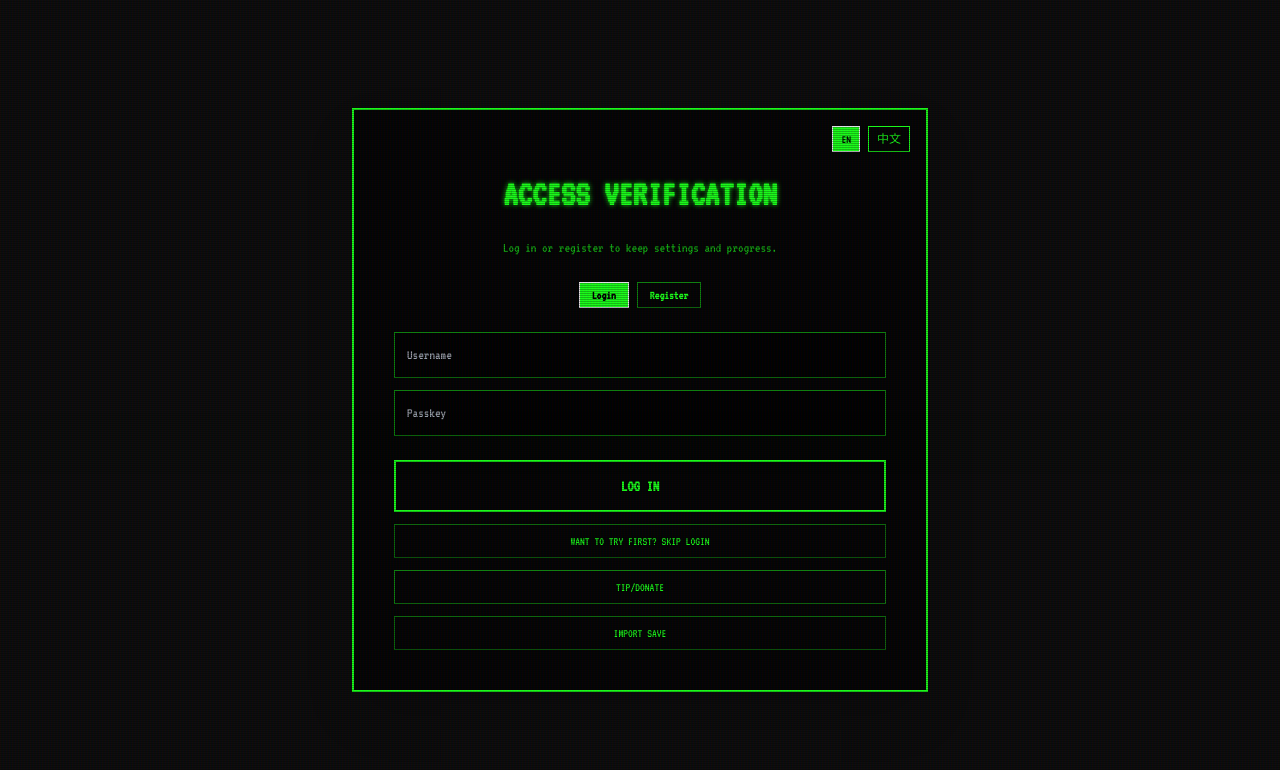
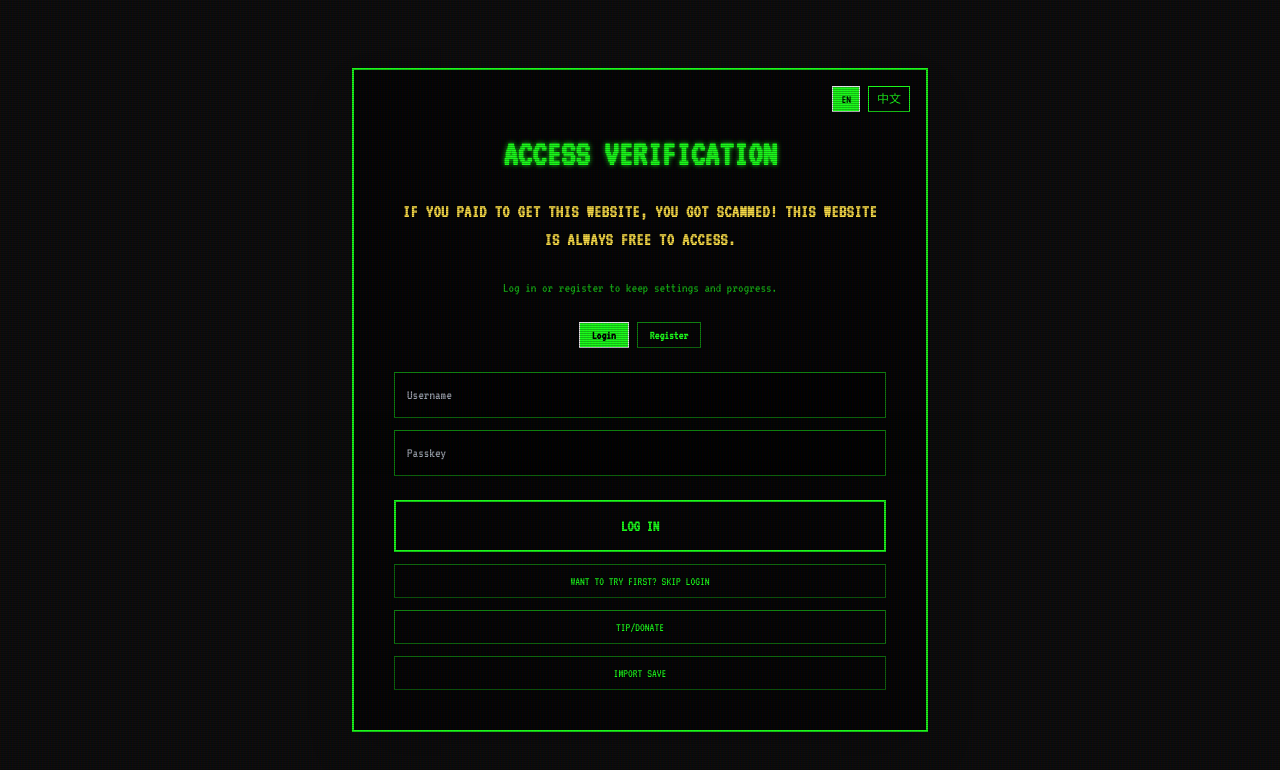
Before and after one commit to BB-84C/Fallout-Wastland-Simulation, a React (Vite) app: page / in a window 1280 px wide. Shown: the top 770 px of the page. Built offline with nearby package versions, Linux system fonts and the light colour scheme.

Commit message:
disclaimer update

```diff
--- a/App.tsx
+++ b/App.tsx
@@ -2176,6 +2176,11 @@ const App: React.FC = () => {
           <h1 className="text-3xl md:text-4xl font-bold glow-text uppercase">
             {isZh ? '访问验证' : 'Access Verification'}
           </h1>
+          <div className="text-base md:text-lg font-bold text-yellow-300 uppercase tracking-wide">
+            {isZh
+              ? '如果你为访问本网站支付过费用，你被诈骗了！本网站永远免费。'
+              : 'If you paid to get this website, you got scammed! This website is always free to access.'}
+          </div>
           <p className="text-sm opacity-70">
             {isZh ? '登录或注册以保存设置与进度。' : 'Log in or register to keep settings and progress.'}
           </p>
--- a/components/StatBar.tsx
+++ b/components/StatBar.tsx
@@ -441,20 +441,25 @@ const StatBar: React.FC<StatBarProps> = ({
                     onClick={() => { onExport('log-md'); setShowExportMenu(false); }}
                     className="w-full text-[10px] px-2 py-1 uppercase hover:bg-[#1aff1a] hover:text-black transition-colors"
                   >
-                    LOG MD
+                    {language === 'en' ? 'LOG MD' : '终端 MD'}
                   </button>
                   <button
                     onClick={() => { onExport('log-pdf'); setShowExportMenu(false); }}
                     className="w-full text-[10px] px-2 py-1 uppercase hover:bg-[#1aff1a] hover:text-black transition-colors"
                   >
-                    LOG PDF
+                    {language === 'en' ? 'LOG PDF' : '终端 PDF'}
                   </button>
                   <button
                     onClick={() => { onExport('save-json'); setShowExportMenu(false); }}
                     className="w-full text-[10px] px-2 py-1 uppercase hover:bg-[#1aff1a] hover:text-black transition-colors"
                   >
-                    SAVE JSON
+                    {language === 'en' ? 'SAVE JSON' : '存档 JSON'}
                   </button>
+                  <div className="px-2 py-1 text-[9px] opacity-60">
+                    {language === 'en'
+                      ? 'JSON export is the only way to transfer saves between browsers/devices.'
+                      : '导出 JSON 是跨浏览器/设备转移存档的唯一方式。'}
+                  </div>
                 </div>
               )}
             </div>
```
